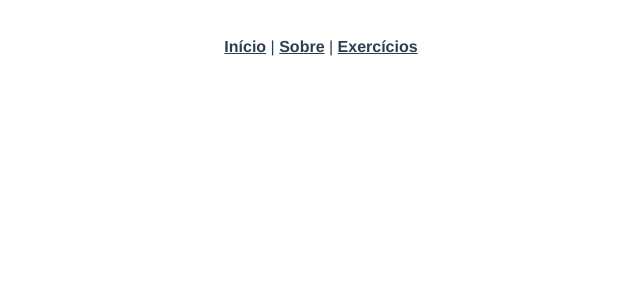
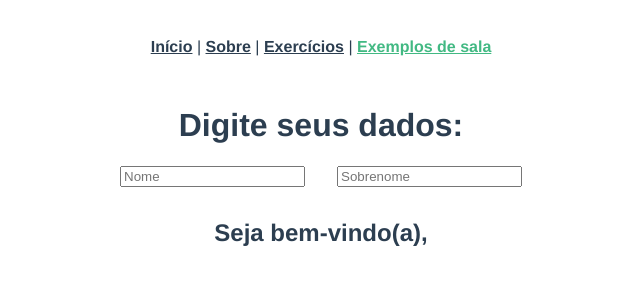
Before and after one commit to mathvalenza/lab365-base-project, a Vue app: page /examples in a window 1280 px wide. Shown: the top 300 px of the page, without its empty margins (319-959 px from the left). Built offline with nearby package versions, Linux system fonts and the light colour scheme.

Commit message:
adding class example

```diff
--- a/src/App.vue
+++ b/src/App.vue
@@ -3,7 +3,8 @@
     <nav>
       <router-link to="/">Início</router-link> |
       <router-link to="/about">Sobre</router-link> |
-      <router-link to="/exercises">Exercícios</router-link>
+      <router-link to="/exercises">Exercícios</router-link> |
+      <router-link to="/examples">Exemplos de sala</router-link>
     </nav>
     <router-view />
   </div>
--- a/src/router/index.js
+++ b/src/router/index.js
@@ -2,6 +2,7 @@
 import VueRouter from "vue-router";
 import HomeView from "../views/HomeView.vue";
 import ExercisesView from "../views/ExercisesView.vue";
+import ExampleView from "../views/ExampleView.vue";
 
 Vue.use(VueRouter);
 
@@ -25,6 +26,11 @@
     name: "exercies",
     component: ExercisesView,
   },
+  {
+    path: "/examples",
+    name: "examples",
+    component: ExampleView,
+  },
 ];
 
 const router = new VueRouter({
--- /dev/null
+++ b/src/views/ExampleView.vue
@@ -0,0 +1,47 @@
+<template>
+  <div>
+    <h1>Digite seus dados:</h1>
+
+    <div class="input-container">
+      <input type="text" placeholder="Nome" v-model="nome" />
+
+      <input type="text" placeholder="Sobrenome" v-model="sobrenome" />
+    </div>
+
+    <!-- <button @click="onClickGerarBoasVindas">Gerar boas-vindas</button> -->
+
+    <h2>Seja bem-vindo(a), {{ nomeCompletoComputado }}</h2>
+  </div>
+</template>
+
+<script>
+export default {
+  name: "ExampleView.vue",
+  data() {
+    return {
+      nome: "",
+      sobrenome: "",
+      nomeCompleto: "",
+    };
+  },
+  methods: {
+    onClickGerarBoasVindas() {
+      this.nomeCompleto = `${this.nome} ${this.sobrenome}`;
+    },
+  },
+  computed: {
+    nomeCompletoComputado() {
+      return `${this.nome} ${this.sobrenome}`;
+    },
+  },
+};
+</script>
+
+<style scoped>
+.input-container {
+  display: flex;
+  justify-content: center;
+  gap: 32px;
+  margin-bottom: 32px;
+}
+</style>
--- a/src/views/ExercisesView.vue
+++ b/src/views/ExercisesView.vue
@@ -36,7 +36,7 @@
           Exerício 9
           <span class="subtitle">(src/exercicios/exercicio-9.vue)</span>
         </h3>
-        <ExercicioNove />
+        <ExercicioNove loading />
       </div>
 
       <div class="component-container">
```
Also changed, not shown: 1 other file (tests, documents, lock files or other folders).
